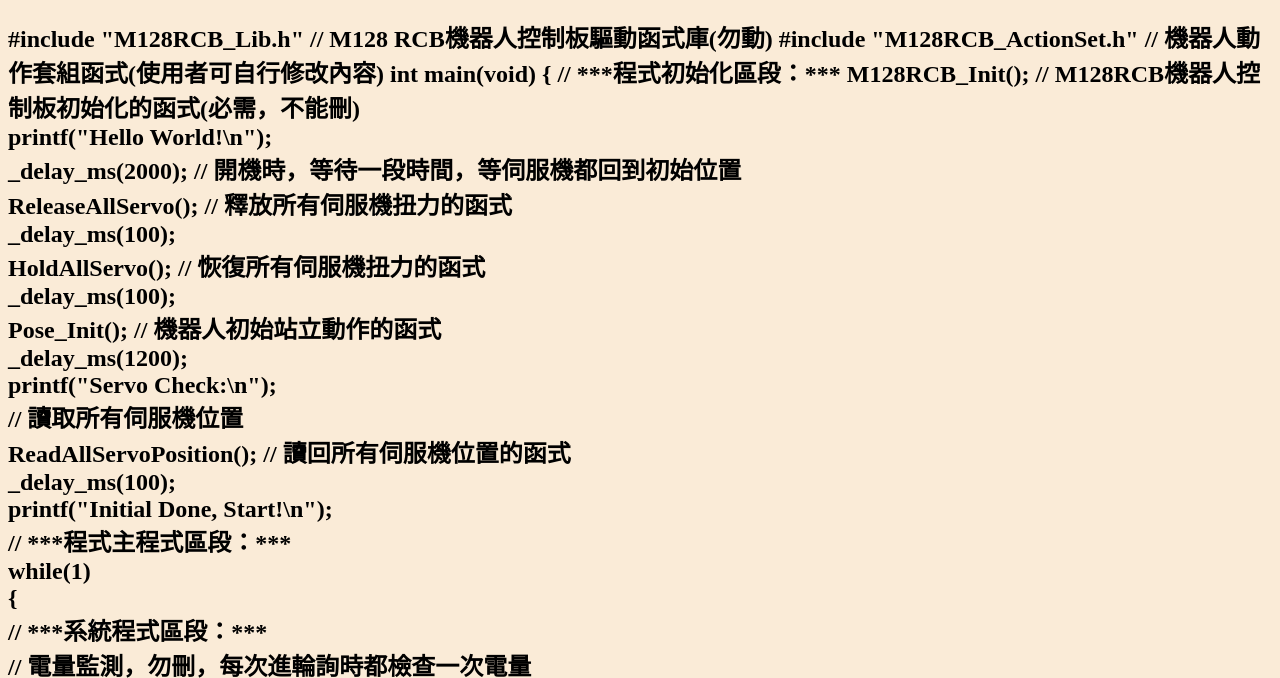
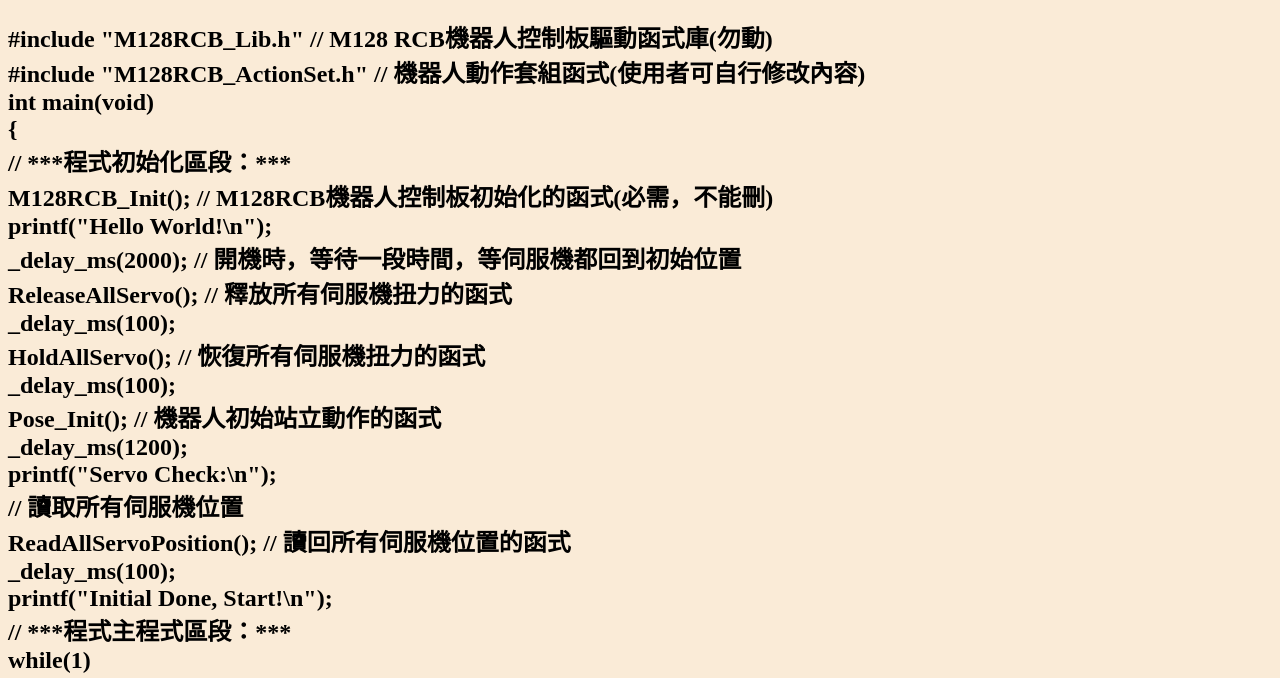
Before and after one commit to eternal3909/robot, a plain HTML site: page index.html in a window 1280 px wide. Shown: the part 70-748 px from the top of the page. Drawn offline with Linux system fonts and the light colour scheme.

Commit message:
Update index.html

```diff
--- a/index.html
+++ b/index.html
@@ -10,12 +10,12 @@
         機器人程式碼
     </h1>
     <h2>
-        #include "M128RCB_Lib.h"		// M128 RCB機器人控制板驅動函式庫(勿動)
+        #include "M128RCB_Lib.h"		// M128 RCB機器人控制板驅動函式庫(勿動)<br>
 #include "M128RCB_ActionSet.h"	// 機器人動作套組函式(使用者可自行修改內容)
-
-int main(void)
-{
-	// ***程式初始化區段：***
+<br>
+int main(void)<br>
+{<br>
+	// ***程式初始化區段：***<br>
 
 	M128RCB_Init();				// M128RCB機器人控制板初始化的函式(必需，不能刪)<br>
 
```
